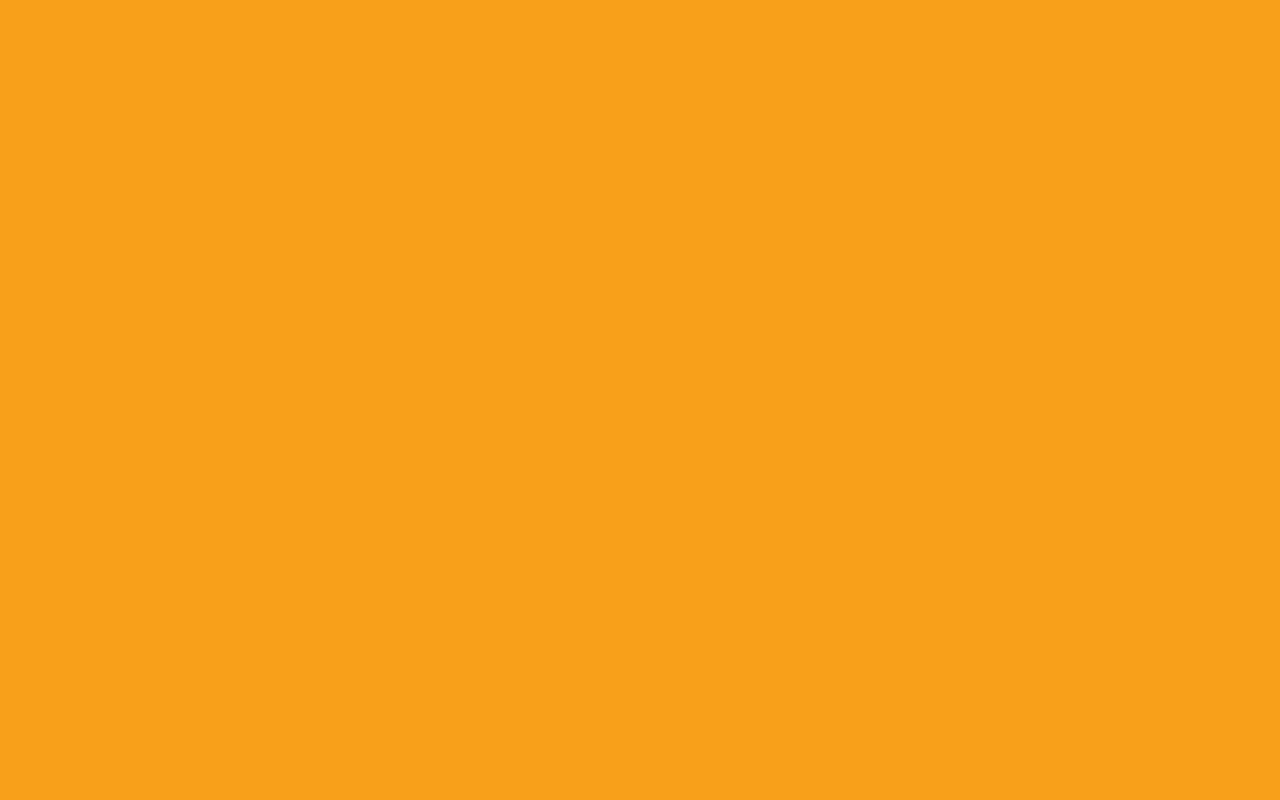
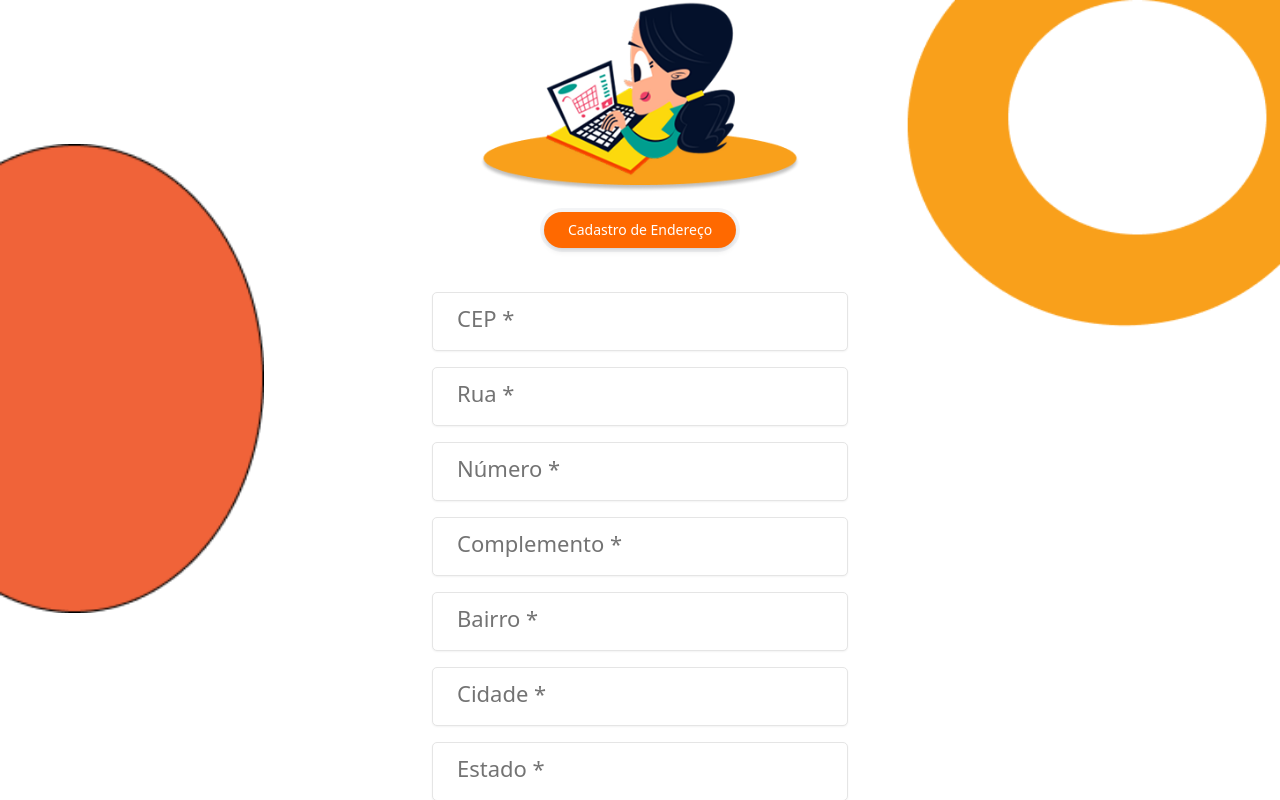
Before and after one commit to R4elDev/FRONT-INFOHUB, a React (Vite) app: page /CadastroDeEndereco in a window 1280 px wide. Before the commit this address had no page. Built offline with nearby package versions, Linux system fonts and the light colour scheme.

Commit message:
tela cadastro de endereco adicionado

```diff
--- a/src/main.tsx
+++ b/src/main.tsx
@@ -8,6 +8,7 @@ import Cadastro from './pages/Cadastro'
 import RecuperarSenha from './pages/RecuperarSenha1'
 import RecuperarSenha2 from './pages/RecuperarSenha2'
 import RecuperarSenhaFinal from './pages/RecuperarSenhaFinal'
+import CadastroDeEndereco from './pages/CadastroDeEndereco'
 
 createRoot(document.getElementById('root')!).render(
   <StrictMode>
@@ -19,6 +20,8 @@ createRoot(document.getElementById('root')!).render(
         <Route path="/recuperar-senha" element={<RecuperarSenha/>} />
         <Route path="/recuperar-senha2" element={<RecuperarSenha2/>} />
         <Route path="/recuperar-senha-final" element={<RecuperarSenhaFinal/>} />
+        <Route path="/CadastroDeEndereco" element={<CadastroDeEndereco/>} />
+
       </Routes>
     </BrowserRouter>
   </StrictMode>,
--- a/src/pages/Cadastro.tsx
+++ b/src/pages/Cadastro.tsx
@@ -56,14 +56,21 @@ function Cadastro() {
       return
     }
 
+    // Validações adicionais
+    if (!nome || !email || !senha || (tipoPessoa === 'consumidor' && !cpf) || (tipoPessoa === 'estabelecimento' && !cnpj)) {
+      setErrorMsg("Por favor, preencha todos os campos obrigatórios")
+      return
+    }
+
     const payload: cadastroRequest = {
       nome,
       email,
-      senha_hash: senha, // ⚠ se sua API quiser hash mesmo, troque aqui
-      perfil: tipoPessoa === "consumidor" ? "admin" : "estabelecimento",
-      cpf: tipoPessoa === "consumidor" ? cpf : "",
+      senha_hash: senha,
+      perfil: tipoPessoa, // Usa o tipo de pessoa diretamente
+      cpf: tipoPessoa === "consumidor" ? cpf : null,
       cnpj: tipoPessoa === "estabelecimento" ? cnpj : null,
-      data_nascimento: dataNascimento || "1900-01-01"
+      telefone: celular || null, // Inclui o telefone
+      data_nascimento: dataNascimento || new Date().toISOString().split('T')[0] // Data atual se não informada
     }
 
     try {
@@ -72,7 +79,7 @@ function Cadastro() {
 
       if (res.status) {
         setSuccessMsg(res.message)
-        setTimeout(() => navigate("/login"), 1000)
+        setTimeout(() => navigate("/CadastroDeEndereco"), 1000)
       } else {
         setErrorMsg(res.message)
       }
@@ -87,8 +94,8 @@ function Cadastro() {
     <div className='h-screen w-screen overflow-hidden flex flex-col'>
       <div className='bg-[#FFFF] relative min-h-screen'>
         {/* Imagens decorativas */}
-        <img src={bolalaranjaCadastro} alt="bola laranja" className="absolute top-0 right-0" />
-        <img src={bolavermelhaCadastro} alt="bola vermelha" className="absolute top-36 left-0" />
+        <img src={bolalaranjaCadastro} alt="bola laranja" className="absolute top-0 right-0 w-40 sm:w-52 md:w-94 max-w-full" />
+        <img src={bolavermelhaCadastro} alt="bola vermelha" className="absolute top-36 left-0 w-16 sm:w-28 md:w-66 max-w-full" />
 
         <div className="flex-1 flex flex-col items-center justify-center px-4">
           <img
--- /dev/null
+++ b/src/pages/CadastroDeEndereco.tsx
@@ -0,0 +1,119 @@
+import { Button } from '../components/ui/button'
+import { Input } from "../components/ui/input"
+import bolalaranjaCadastro from '../assets/bolalaranjaCadastro.png'
+import bolavermelhaCadastro from '../assets/bolavermelhaCadastro.png'
+import muiemexendonoscompuiter from '../assets/muiemexendonoscompuiter.png'
+import { useState } from "react"
+import { useNavigate } from "react-router-dom";
+
+function CadastroDeEndereco (){
+  const [cep, setCep] = useState("")
+  const [rua, setRua] = useState("")
+  const [numero, setNumero] = useState("")
+  const [complemento, setComplemento] = useState("")
+  const [bairro, setBairro] = useState("")
+  const [cidade, setCidade] = useState("")
+  const [estado, setEstado] = useState("")
+
+  const navigate = useNavigate(); // Hook para navegação
+
+  const handleNextStep = () => {
+    // Validações
+    if (cep.trim() === "" || rua.trim() === "" || numero.trim() === "" || bairro.trim() === "" || cidade.trim() === "" || estado.trim() === "" ) {
+      alert("Por favor, preencha todos os campos obrigatórios.");
+      return;
+    }
+
+
+    // Redireciona para a tela de login
+    navigate("/login"); // Substitua "/login" pela rota correta
+  };
+
+  return (
+    <div className='h-screen w-screen overflow-hidden flex flex-col'>
+      <div className='bg-[#FFFF] relative min-h-screen'>
+        {/* Imagens decorativas */}
+        <img src={bolalaranjaCadastro} alt="bola laranja" className="absolute top-0 right-0 w-40 sm:w-52 md:w-94 max-w-full" />
+        <img src={bolavermelhaCadastro} alt="bola vermelha" className="absolute top-36 left-0 w-16 sm:w-28 md:w-66 max-w-full" />
+
+        <div className="flex-1 flex flex-col items-center justify-center px-4">
+          <img
+            src={muiemexendonoscompuiter}
+            alt="mulher mexendo no computador"
+            className="w-40 sm:w-56 md:w-72 lg:w-80 h-auto object-contain mb-4"
+          />
+
+          {/* Área de título/especificação */}
+          <div className="flex bg-gray-100 rounded-full p-1 mb-6">
+            <div className="px-6 py-2 rounded-full text-sm font-medium text-white bg-orange-500 shadow-md">
+              Cadastro de Endereço
+            </div>
+          </div>
+
+          {/* Formulário de Endereço */}
+          <form className="w-full max-w-md space-y-4 mt-4 px-2 sm:px-4">
+            <Input
+            type='cep'
+            placeholder="CEP *"
+            value={cep}
+            onChange={e => setCep(e.target.value)}
+            className="h-[48px] sm:h-[59px] bg-white rounded-[5px] text-[20px] sm:text-[32px] px-4 sm:px-6 placeholder:text-[16px] sm:placeholder:text-[22px]"/>
+
+            <Input
+            type='rua'
+            placeholder="Rua *"
+            value={rua}
+            onChange={e => setRua(e.target.value)}
+            className="h-[48px] sm:h-[59px] bg-white rounded-[5px] text-[20px] sm:text-[32px] px-4 sm:px-6 placeholder:text-[16px] sm:placeholder:text-[22px]"/>
+
+            <Input
+            type='numero'
+            placeholder="Número *"
+            value={numero}
+            onChange={e => setNumero(e.target.value)}
+            className="h-[48px] sm:h-[59px] bg-white rounded-[5px] text-[20px] sm:text-[32px] px-4 sm:px-6 placeholder:text-[16px] sm:placeholder:text-[22px]"/>
+
+            <Input
+            type='complemento'
+            placeholder="Complemento *"
+            value={complemento}
+            onChange={e => setComplemento(e.target.value)}
+            className="h-[48px] sm:h-[59px] bg-white rounded-[5px] text-[20px] sm:text-[32px] px-4 sm:px-6 placeholder:text-[16px] sm:placeholder:text-[22px]"/>
+
+            <Input
+            type='bairro'
+            placeholder="Bairro *"
+            value={bairro}
+            onChange={e => setBairro(e.target.value)}
+            className="h-[48px] sm:h-[59px] bg-white rounded-[5px] text-[20px] sm:text-[32px] px-4 sm:px-6 placeholder:text-[16px] sm:placeholder:text-[22px]"/>
+
+            <Input
+            type='cidade'
+            placeholder="Cidade *"
+            value={cidade}
+            onChange={e => setCidade(e.target.value)}
+            className="h-[48px] sm:h-[59px] bg-white rounded-[5px] text-[20px] sm:text-[32px] px-4 sm:px-6 placeholder:text-[16px] sm:placeholder:text-[22px]"/>
+
+            <Input
+            type='estado'
+            placeholder="Estado *"
+            value={estado}
+            onChange={e => setEstado(e.target.value)}
+            className="h-[48px] sm:h-[59px] bg-white rounded-[5px] text-[20px] sm:text-[32px] px-4 sm:px-6 placeholder:text-[16px] sm:placeholder:text-[22px]" />
+
+            <Button
+              type="button"
+              onClick={handleNextStep}
+              className="w-full bg-orange-500 hover:bg-orange-600"
+            >
+              Cadastrar Endereço
+            </Button>
+
+          </form>
+        </div>
+      </div>
+    </div>
+  )
+}
+
+export default CadastroDeEndereco
--- a/src/services/requests.ts
+++ b/src/services/requests.ts
@@ -1,5 +1,6 @@
 import api from '../lib/api'
 import type  { loginRequest,loginResponse,cadastroRequest,cadastroResponse  } from './types'
+
 
 // Endpoint de login
 export async function login(payload: loginRequest){
--- a/src/services/types.ts
+++ b/src/services/types.ts
@@ -23,6 +23,7 @@ export type cadastroRequest = {
   perfil: 'consumidor' | 'admin' | 'estabelecimento';
   cpf?: string | null;
   cnpj?: string | null;
+  telefone?: string | null
   data_nascimento: string;
 };
 
```
Also changed, not shown: src/pages/Home.tsx (line endings or trailing spaces).
